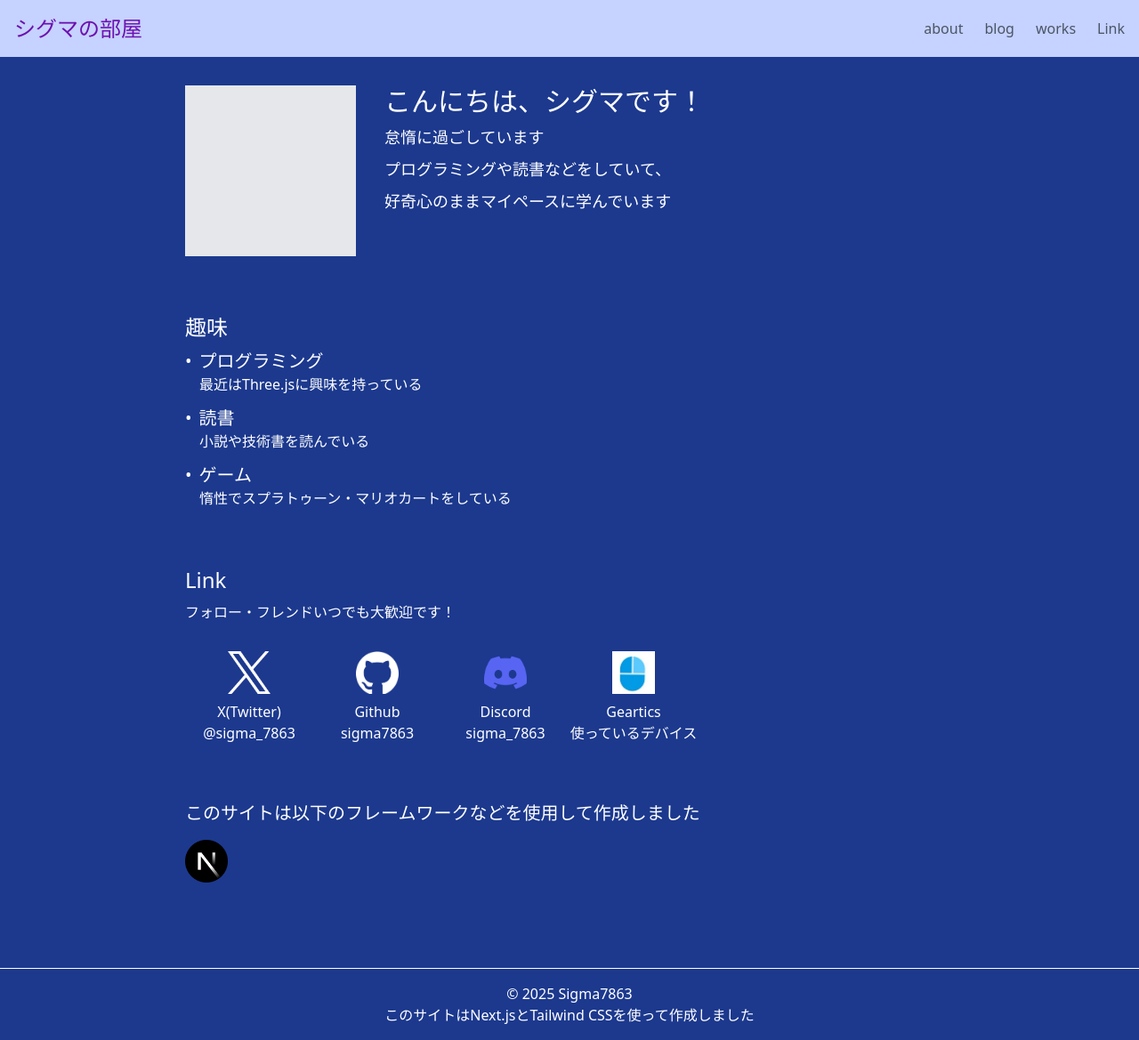
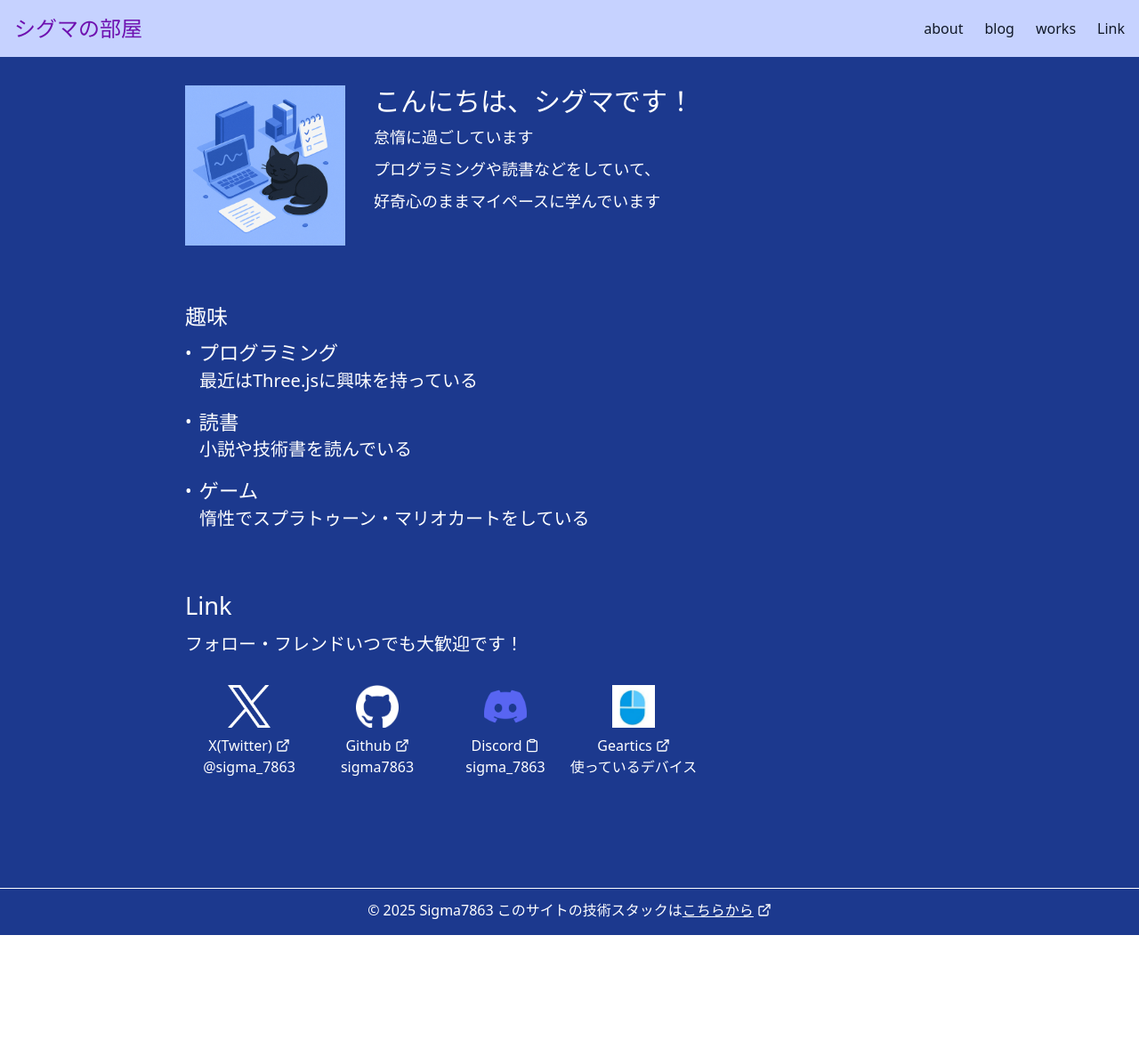
Before and after one commit to sigma7863/sigma7863.github.io, a Next.js app: page / in a window 1280 px wide. Shown: the whole page at 89% size. After the commit the page ends 1051 px from the top, so only its background shows below. Built offline with nearby package versions, Linux system fonts and the light colour scheme.

Commit message:
アイコンを追加

```diff
--- a/src/app/components/footer.tsx
+++ b/src/app/components/footer.tsx
@@ -1,13 +1,14 @@
+import { ExternalLink } from 'lucide-react';
+
 export default function Footer() {
   return(
     <>
       <footer className="bg-blue-900 text-white text-center py-4">
-        <hr className="border-white my-4" />
-        <p>© 2025 Sigma7863</p>
-        <p>このサイトは<a href="https://nextjs.org/" target="_blank" rel="noopener noreferrer">Next.js</a>と
-          <a href="https://tailwindcss.com/" target="_blank" rel="noopener noreferrer">Tailwind CSS</a>
-          <a href=""></a>
-          を使って作成しました
+        <hr className="border-white my-3" />
+        <p className="text-center inline-flex items-center space-x-1">
+          © 2025 Sigma7863 このサイトの技術スタックは
+          <a href="" className="underline">こちらから</a>
+          <ExternalLink className="w-4 h-4"/>
         </p>
       </footer>
     </>
--- a/src/app/components/header.tsx
+++ b/src/app/components/header.tsx
@@ -6,10 +6,10 @@ export default function Header (){
       <header className="bg-indigo-200 p-4 flex justify-between items-center">
         <Link href="/"><h1 className="text-purple-800 text-2xl font-medium">シグマの部屋</h1></Link>
         <nav className="flex gap-6 text-gray-600">
-          <Link href="/" className="hover:text-gray-900">about</Link>
-          <Link href="/blog" className="hover:text-gray-900">blog</Link>
-          <Link href="/works" className="hover:text-gray-900">works</Link>
-          <Link href="/link" className="hover:text-gray-900">Link</Link>
+          <Link href="/" className="hover:underline text-gray-900">about</Link>
+          <Link href="/blog" className="hover:underline text-gray-900">blog</Link>
+          <Link href="/works" className="hover:underline text-gray-900">works</Link>
+          <Link href="/link" className="hover:underline text-gray-900">Link</Link>
         </nav>
       </header>
     </>
--- a/src/app/link/page.tsx
+++ b/src/app/link/page.tsx
@@ -1,35 +1,52 @@
 import Link from "next/link";
 import Image from "next/image";
+import { ExternalLink } from 'lucide-react';
 
 export default function Links() {
   return (
     <>
       <main className="min-h-screen bg-blue-900 text-white">
         <div className="max-w-4xl mx-auto px-4 py-8">
-          <section className="mb-8">
+          {/* 相互リンク */}
+          <section className="mb-6">
             <h2 className="text-3xl font-bold mb-2">相互リンク</h2>
-            <p className="text-lg">募集中です！<br />載せて欲しい方がいたら、僕のXアカウントのDMまで！</p>
+            <p className="text-xl">
+              募集中です！<br />載せて欲しい方がいたら、
+              <span className="inline-flex items-center space-x-1">
+                <a href="https://x.com/sigma_7863" target="_blank" className="text-green-400 hover:underline">XのDM(@sigma_7863)</a>
+                <ExternalLink className="text-green-400 w-5 h-5"/>
+                まで！
+              </span>
+
+            </p>
           </section>
 
           <hr className="my-6"/>
 
+          {/* おすすめのサイト */}
           <section>
             <h2 className="text-3xl font-bold mb-2">おすすめのサイト</h2>
-            <p className="text-lg mb-6">随時載せていく予定です</p>
+            <p className="text-xl mb-6">随時載せていく予定です</p>
 
-            <Link href="https:/splatoon3.ink" target="_blank" className="flex items-start space-x-4 mb-6">
+            <Link href="https:/splatoon3.ink" target="_blank" className="flex items-start space-x-4 mb-6 hover:underline">
               <Image src="/Splatoon3Ink-logo.png" width={40} height={40} alt="Splatoon Icon" className="w-12 h-12"/>
               <div>
-                <h3 className="text-2xl font-semibold">Splatoon3.ink</h3>
-                <p>スプラ3のバンカラマッチやサーモンランなどのスケジュールをブラウザで見れるサイト</p>
+                <div className="flex items-center space-x-1">
+                  <h3 className="text-xl font-bold">Splatoon3.ink</h3>
+                  <ExternalLink className="w-5 h-5" />
+                </div>
+                <p className="text-shadow-md">スプラ3のバンカラマッチやサーモンランなどのスケジュールをブラウザで見れるサイト</p>
               </div>
             </Link>
 
-            <Link href="https://onlineminitools.com" target="_blank" className="flex items-start space-x-4 mb-6">
-              <Image src="/omt-logo.png" alt="OMT Icon" width={40} height={40} className="w-12 h-12 bg-white p-1 rounded"/>
+            <Link href="https://onlineminitools.com" target="_blank" className="flex items-start space-x-4 mb-6 hover:underline">
+              <Image src="/omt-logo.png" alt="OMT Icon" width={40} height={40} className="w-12 h-12"/>
               <div>
-                <p className="text-2xl font-semibold">Onlineminitools.com</p>
-                <p>Webサイトのファビコンのダウンロードやパスワード生成など、便利なツールを色々提供しているサイト</p>
+                <div className="flex items-center space-x-1">
+                  <h3 className="text-xl font-bold">Onlineminitools.com</h3>
+                  <ExternalLink className="w-5 h-5" />
+                </div>
+                <p className="text-shadow-md">Webサイトのファビコンのダウンロードやパスワード生成など、便利なツールを色々提供しているサイト</p>
               </div>
             </Link>
 
--- a/src/app/page.tsx
+++ b/src/app/page.tsx
@@ -1,5 +1,6 @@
 import Link from "next/link"
 import Image from "next/image"
+import { ExternalLink, Clipboard } from 'lucide-react';
 
 export default function Home() {
   return (
@@ -7,7 +8,7 @@ export default function Home() {
       <main className="min-h-screen bg-blue-900 text-white">
         <div className="max-w-4xl mx-auto px-4 py-8">
           <section className="flex flex-col md:flex-row gap-8 mb-16">
-            <div className="w-48 h-48 bg-gray-200 shrink-0"></div>
+            <Image src="/a.png" width={180} height={180} alt="my-icon"/>
             <div className="space-y-2">
               <h2 className="text-3xl font-medium">こんにちは、シグマです！</h2>
               <p className="text-lg">怠惰に過ごしています</p>
@@ -22,70 +23,76 @@ export default function Home() {
               <li>
                 <div className="flex items-center gap-2">
                   <span className="text-xl">•</span>
-                  <span className="text-xl">プログラミング</span>
+                  <span className="text-[1.4rem]">プログラミング</span>
                 </div>
-                <p className="ml-4">最近はThree.jsに興味を持っている</p>
+                <p className="text-xl ml-4 mb-4">最近はThree.jsに興味を持っている</p>
               </li>
               <li>
                 <div className="flex items-center gap-2">
                   <span className="text-xl">•</span>
-                  <span className="text-xl">読書</span>
+                  <span className="text-[1.4rem]">読書</span>
                 </div>
-                <p className="ml-4">小説や技術書を読んでいる</p>
+                <p className="text-xl ml-4 mb-4">小説や技術書を読んでいる</p>
               </li>
               <li>
                 <div className="flex items-center gap-2">
                   <span className="text-xl">•</span>
-                  <span className="text-xl">ゲーム</span>
+                  <span className="text-[1.4rem]">ゲーム</span>
                 </div>
-                <p className="ml-4">惰性でスプラトゥーン・マリオカートをしている</p>
+                <p className="text-xl ml-4">惰性でスプラトゥーン・マリオカートをしている</p>
               </li>
             </ul>
           </section>
 
           <section className="mb-16">
-            <h2 className="text-2xl font-medium mb-2">Link</h2>
-            <p className="mb-6">フォロー・フレンドいつでも大歓迎です！</p>
+            <h2 className="text-[1.7rem] font-medium mb-2">Link</h2>
+            <p className="text-xl mb-6">フォロー・フレンドいつでも大歓迎です！</p>
 
             <div className="grid grid-cols-2 md:grid-cols-6">
-              <Link href="https://x.com/sigma_7863" target="_blank" className="flex flex-col items-center">
+              <Link href="https://x.com/sigma_7863" target="_blank" className="flex flex-col items-center hover:underline">
                 <div className="w-16 h-16 flex items-center justify-center">
                   <Image src="/x-logo.png" width={40} height={40} className="w-12 h-12 fill-current" alt="x-logo"/>
                 </div>
-                <p className="text-center">X(Twitter)</p>
+                <p className="text-center inline-flex items-center space-x-1">
+                  <span>X(Twitter)</span>
+                  <ExternalLink className="w-4 h-4" />
+                </p>
                 <p className="text-center">@sigma_7863</p>
               </Link>
 
-              <Link href="https://github.com/sigma7863" target="_blank" className="flex flex-col items-center">
+              <Link href="https://github.com/sigma7863" target="_blank" className="flex flex-col items-center hover:underline">
                 <div className="w-16 h-16 flex items-center justify-center">
                   <Image src="/github-logo.png" width={40} height={40} className="w-12 h-12 fill-current" alt="github-logo"/>
                 </div>
-                <p className="text-center">Github</p>
+                <p className="text-center inline-flex items-center space-x-1">
+                 <span>Github</span>
+                 <ExternalLink className="w-4 h-4" />
+                </p>
                 <p className="text-center">sigma7863</p>
               </Link>
 
-              <div className="flex flex-col items-center">
+              <div className="flex flex-col items-center hover:underline">
                 <div className="w-16 h-16 flex items-center justify-center">
                   <Image src="/discord-logo.png" width={40} height={40} className="w-12 h-12 fill-current" alt="discord-logo"/>
                 </div>
-                <p className="text-center">Discord</p>
+                <p className="text-center inline-flex items-center space-x-1">
+                  <span>Discord</span>
+                  <Clipboard className="w-4 h-4" />
+                </p>
                 <p className="text-center">sigma_7863</p>
               </div>
 
-              <Link href="https://www.geartics.com/sigma7863" target="_blank" className="flex flex-col items-center">
+              <Link href="https://www.geartics.com/sigma7863" target="_blank" className="flex flex-col items-center hover:underline">
                 <div className="w-16 h-16 flex items-center justify-center">
                   <Image src="/geartics-logo.jpg" width={40} height={40} className="w-12 h-12 fill-current" alt="geartics-logo"/>
                 </div>
-                <p className="text-center">Geartics</p>
+                <p className="text-center inline-flex items-center space-x-1">
+                  <span>Geartics</span>
+                  <ExternalLink className="w-4 h-4" />
+                </p>
                 <p className="text-center">使っているデバイス</p>
               </Link>
             </div>
-          </section>
-
-          <section className="mb-8">
-            <p className="text-xl mb-4">このサイトは以下のフレームワークなどを使用して作成しました</p>
-            <Image src="/nextjs-logo.png" width={40} height={40} className="w-12 h-12 fill-current" alt="geartics-logo"/>
-
           </section>
         </div>
       </main>
```
Also changed, not shown: public/a.png (added), public/icon.png (added).
